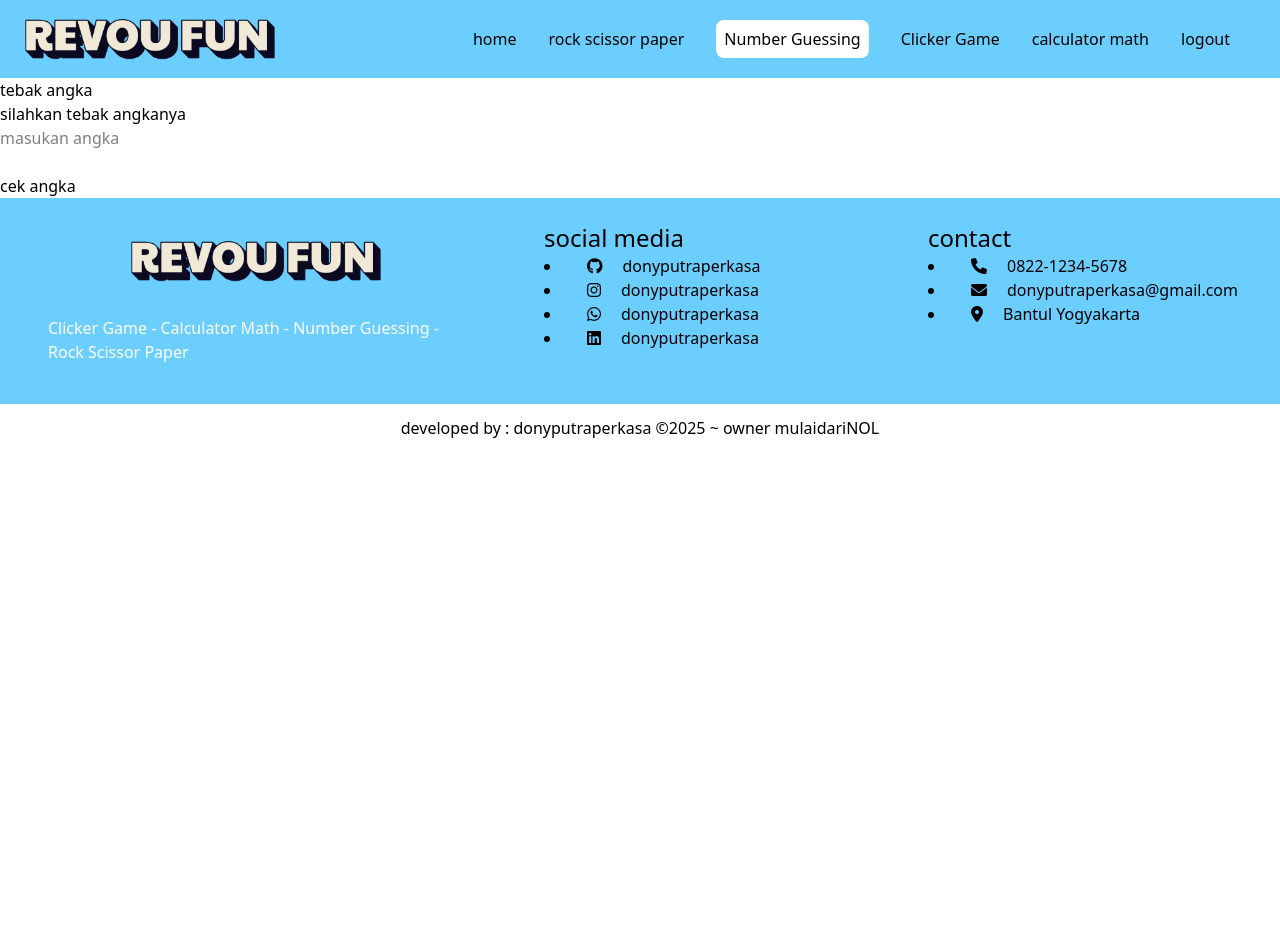
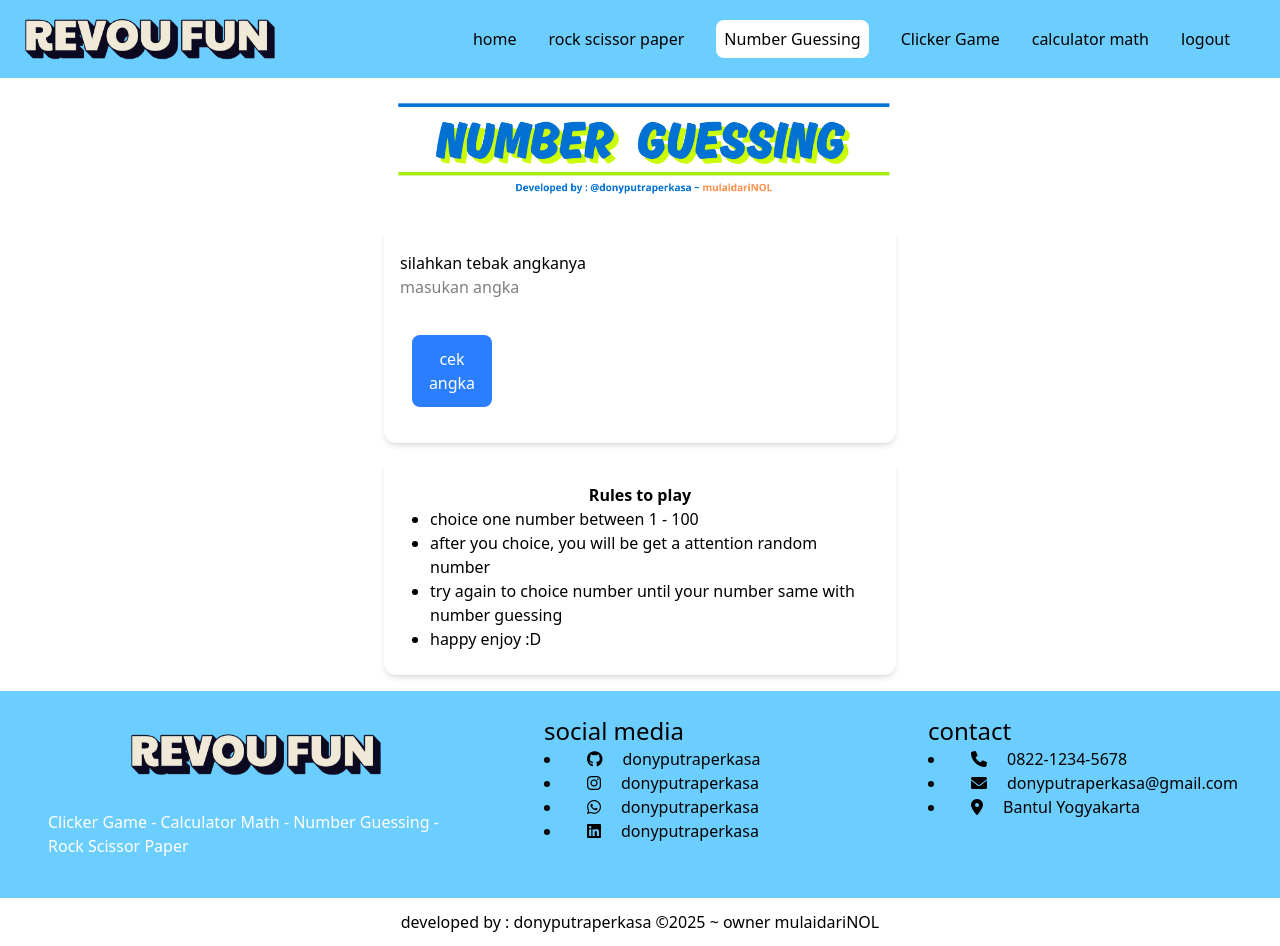
Before and after one commit to revou-fsse-feb25/milestone-2-donyputraperkasa, a website: page numberGuessing/index.html in a window 1280 px wide. Before the commit the page ends 800 px from the top, so only its background shows below. Drawn offline with Linux system fonts and the light colour scheme.

Commit message:
feat : bug game number guessing 1

```diff
--- a/numberGuessing/index.html
+++ b/numberGuessing/index.html
@@ -47,16 +47,34 @@
     </div>
 
     <!-- bagian content -->
-    <main>
-        <h1> tebak angka </h1>
-        <h2></h2>
+    <main  class="max-w-lg mx-auto">
+        <div class="py-5">
+            <img src="/milestone-2-donyputraperkasa/image/numberGuessing.png"  class="mx-auto max-w-[700px]" style="width: 700px !important;" alt="revouFun">
+        </div>
 
-        <h3>silahkan tebak angkanya</h3>
-        <p id="angkaKomp"></p>
-        <input type="text" id="angkaMu" placeholder="masukan angka">
-        <br><br>
-        <button type="button" id="cekAngka" onclick="cekAngka()">cek angka</button>
-        <p id="hasilnya"></p>
+        <div class ="shadow-md rounded-xl bg-white px-[16px] py-[24px] m-4 max-w-lg mx-auto">
+            <div class="py-5">
+                <h1>silahkan tebak angkanya</h1>
+            </div>
+
+            <div>
+                <p id="angkaKomp"></p>
+                <input type="text" id="angkaMu" placeholder="masukan angka">
+                <br><br>
+                <button type="button" class="hover:bg-blue-700 bg-blue-500 text-white p-3 m-3 w-20 rounded-lg" id="cekAngka" onclick="cekAngka()">cek angka</button>
+                <p id="hasilnya"></p>
+            </div>
+        </div>
+
+        <div class ="shadow-md rounded-xl bg-white px-[16px] py-[24px] m-4 max-w-lg mx-auto">
+            <h2 class="text-center font-bold">Rules to play</h2>
+            <ul class="list-disc px-5" style="padding-left: 30px !important;">
+                <li>choice one number between 1 - 100</li>
+                <li>after you choice, you will be get a attention random number</li>
+                <li>try again to choice number until your number same with number guessing</li>
+                <li>happy enjoy :D </li>
+            </ul>
+        </div>
     </main>
 
     <!-- bagian footer -->
@@ -88,6 +106,6 @@
     </footer>
 
     <!-- bagian script sidebar -->
-    <script src="/milestone-2-donyputraperkasa/afterLogin/afterLogin.js"></script>
+    <script src="/milestone-2-donyputraperkasa/numberGuessing/numberGuessing.js"></script>
 </body>
 </html>
```
